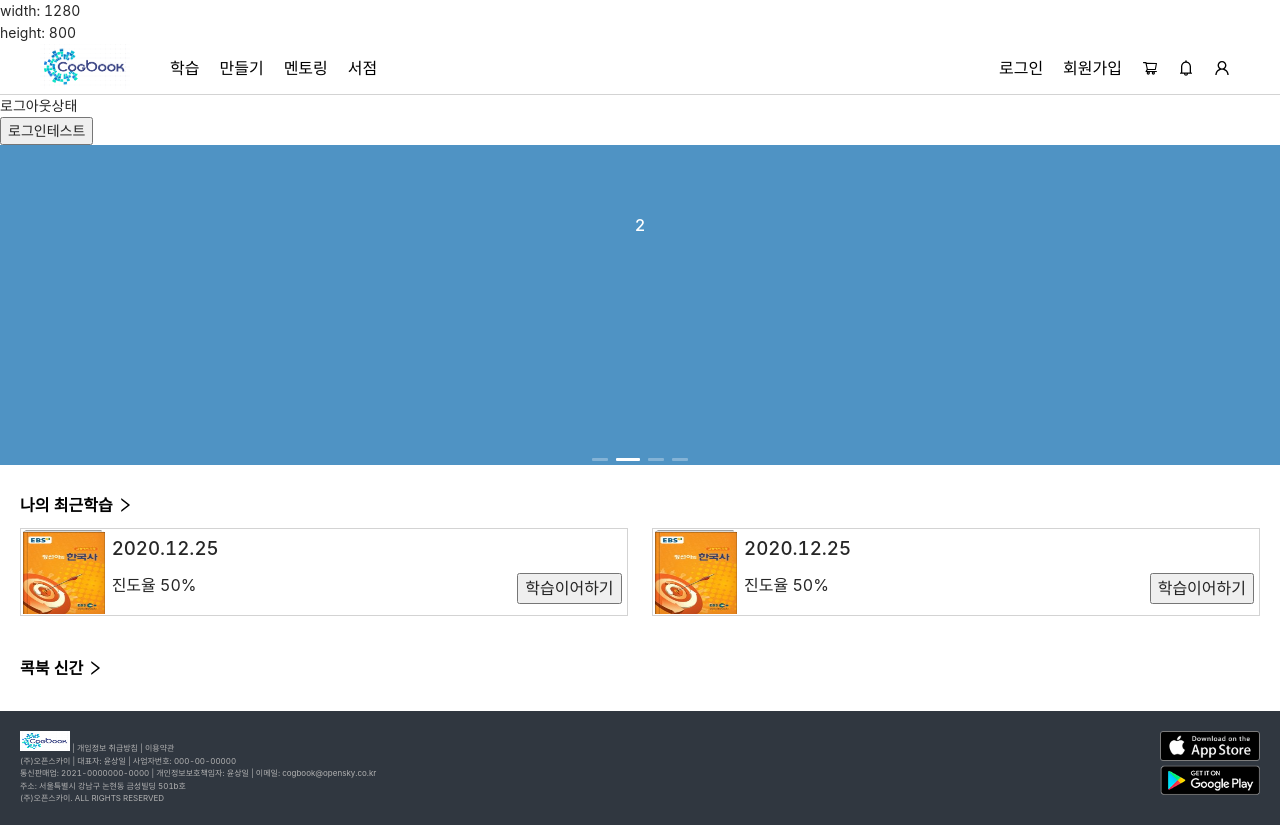
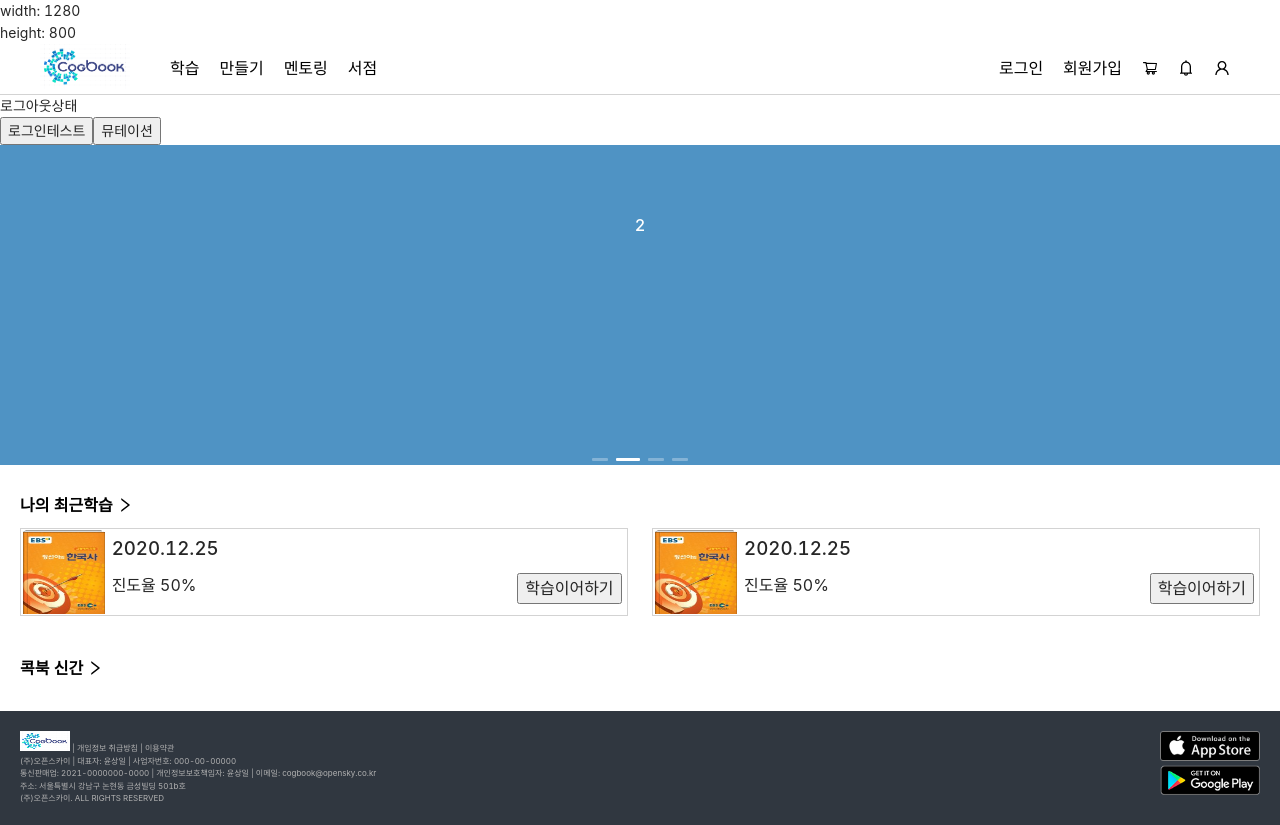
Before and after one commit to kizwond/appbuildtry, a Next.js app: page / in a window 1280 px wide. Built offline with nearby package versions, Linux system fonts and the light colour scheme; no server answers.

Commit message:
mutation practice

```diff
--- a/package.json
+++ b/package.json
@@ -13,8 +13,11 @@
     "@apollo/client": "^3.3.20",
     "antd": "^4.16.5",
     "axios": "^0.21.1",
+    "cors": "^2.8.5",
     "graphql": "^15.5.1",
+    "http-proxy-middleware": "^2.0.1",
     "next": "11.0.1",
+    "next-http-proxy-middleware": "^1.0.10",
     "next-redux-wrapper": "^7.0.2",
     "react": "17.0.2",
     "react-dom": "17.0.2",
--- a/pages/_app.js
+++ b/pages/_app.js
@@ -9,6 +9,12 @@ import { ApolloClient, InMemoryCache, ApolloProvider, useQuery, gql } from "@apo
 const client = new ApolloClient({
   uri: "http://localhost:4000/graphql",
   cache: new InMemoryCache(),
+  // headers: [
+  //   { key: "Access-Control-Allow-Credentials", value: "true" },
+  //   { key: "Access-Control-Allow-Origin", value: "*" },
+  //   { key: "Access-Control-Allow-Methods", value: "GET,OPTIONS,PATCH,DELETE,POST,PUT" },
+  //   { key: "Access-Control-Allow-Headers", value: "X-CSRF-Token, X-Requested-With, Accept, Accept-Version, Content-Length, Content-MD5, Content-Type, Date, X-Api-Version" },
+  // ]
 });
 
 const store = createStore(allReducers, composeWithDevTools());
--- a/pages/index.js
+++ b/pages/index.js
@@ -6,12 +6,17 @@ import Footer from "../components/index/Footer";
 import { useSelector, useDispatch } from "react-redux";
 import { logIn, logOut } from "../redux/actions";
 
-import { ApolloClient, InMemoryCache, ApolloProvider, useQuery, gql } from "@apollo/client";
+import { ApolloClient, InMemoryCache, ApolloProvider, useQuery, gql, useMutation } from "@apollo/client";
 
-const userInfo = gql`
-  query {
-    user {
+const SignUpMutation  = gql`
+  mutation SignUpMutation($username: String!, $password: String!, $name: String!, $email: String!) {
+    signup(username: $username, password: $password, name: $name, email: $email) {
       _id
+      user_info {
+        username
+        password
+      }
+      msg
     }
   }
 `;
@@ -19,10 +24,31 @@ const userInfo = gql`
 const Home = () => {
   const isLogged = useSelector((state) => state.isLogged);
   const dispatch = useDispatch();
-  console.log(isLogged);
+  // console.log(isLogged);
 
-  const { loading, error, data } = useQuery(userInfo);
-  console.log(data);
+  const [signup] = useMutation(SignUpMutation, {onCompleted : showdata });
+
+  function showdata(data){
+    if (data) {
+      console.log("efefef", data);
+    }
+  }
+
+  async function postuser() {
+    try {
+      await signup({
+        variables: {
+          username: "cavok23",
+          password: "1234",
+          name: "yoon",
+          email: "test@test.com",
+        }
+      })
+     alert("success!!!!!!!")
+    } catch (error) {
+      console.log(error)
+    }
+  }
   return (
     <Layout>
       {isLogged && <div>로그인상태</div>}
@@ -30,6 +56,11 @@ const Home = () => {
 
       {!isLogged && <button onClick={() => dispatch(logIn(true))}>로그인테스트</button>}
       {isLogged && <button onClick={() => dispatch(logOut(false))}>로그아웃테스트</button>}
+      <button
+        onClick={postuser}
+      >
+        뮤테이션
+      </button>
       <Hero />
       <RecentStudyList />
       <NewBooks />
@@ -39,3 +70,11 @@ const Home = () => {
 };
 
 export default Home;
+// mutation Signup($username: String!, $password: String!, $name: String!, $email: String!) {
+//     signup(username:$username, password: $password, name: $name, email:$email){
+//       username
+//       password
+//       name
+//       email
+//     }
+//   }
```
Also changed, not shown: next.config.js (line endings or trailing spaces), 1 other file (tests, documents, lock files or other folders).
